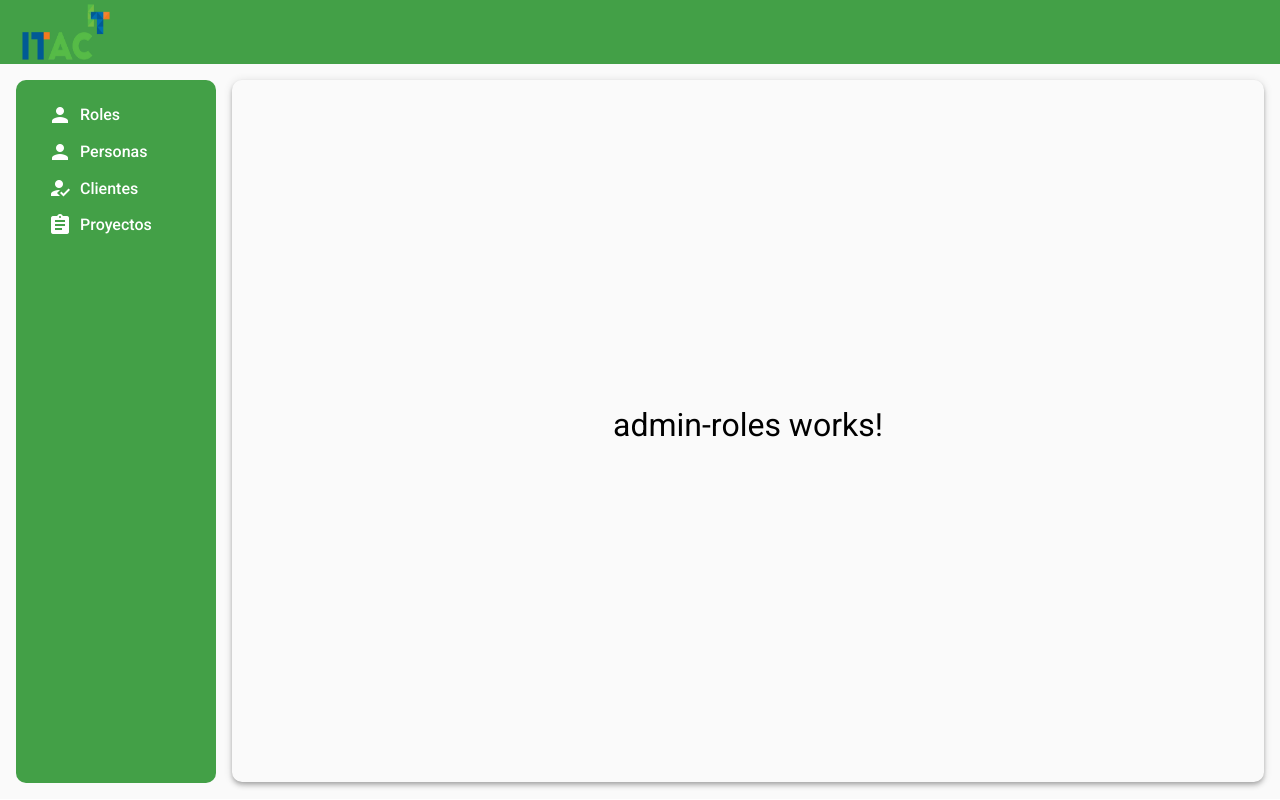
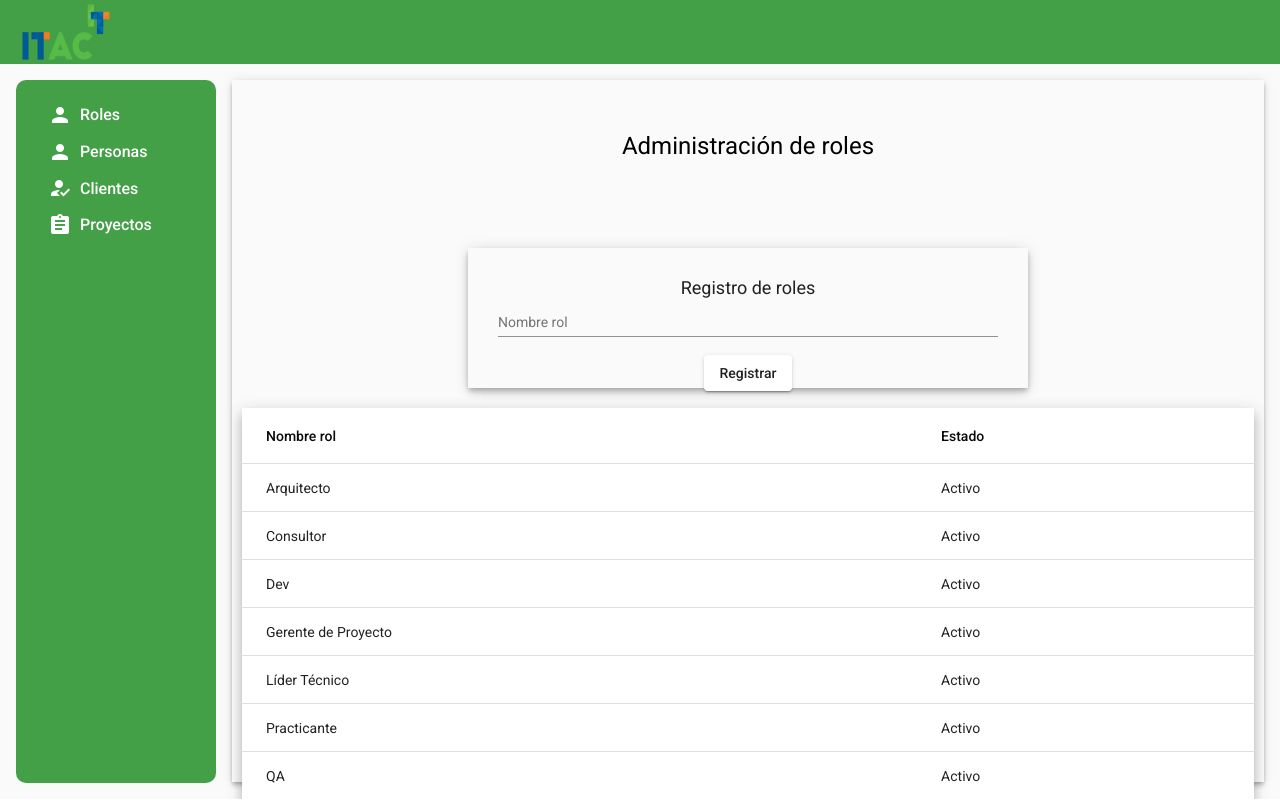
Before and after one commit to santiagoropero/frontend-sight, an Angular app: page /admin-roles in a window 1280 px wide. Built offline with nearby package versions, Linux system fonts and the light colour scheme.

Commit message:
Diseño de pantalla para admin de roles

```diff
--- a/src/app/pages/admin-roles/admin-roles.component.html
+++ b/src/app/pages/admin-roles/admin-roles.component.html
@@ -1 +1,47 @@
-<p>admin-roles works!</p>
+
+<div class="title">
+  <h1>Administración de roles</h1>
+</div>
+
+<div class="main-contenedor">
+
+  <form class="container mat-elevation-z5">
+
+    <div class="titleCard">
+      <span>Registro de roles</span>
+    </div>
+    <mat-form-field class="input-full-width">
+      <mat-label>Nombre rol</mat-label>
+      <input matInput>
+    </mat-form-field>
+
+    <br>
+
+    <div class="formBoton">
+      <button mat-raised-button class="boton">Registrar</button>
+    </div>
+
+
+  </form>
+
+</div>
+
+<div class="tabla">
+  <table mat-table [dataSource]="dataSource" class="mat-elevation-z8">
+
+
+    <ng-container matColumnDef="nameRol">
+      <th mat-header-cell *matHeaderCellDef>Nombre rol</th>
+      <td mat-cell *matCellDef="let element"> {{element.nameRol}} </td>
+    </ng-container>
+
+
+    <ng-container matColumnDef="state">
+      <th mat-header-cell *matHeaderCellDef>Estado</th>
+      <td mat-cell *matCellDef="let element"> {{element.state}} </td>
+    </ng-container>
+
+    <tr mat-header-row *matHeaderRowDef="displayedColumns"></tr>
+    <tr mat-row *matRowDef="let row; columns: displayedColumns;"></tr>
+  </table>
+</div>
--- a/src/app/pages/admin-roles/admin-roles.component.scss
+++ b/src/app/pages/admin-roles/admin-roles.component.scss
@@ -0,0 +1,50 @@
+.title {
+  display: flex;
+  justify-content: center;
+  padding: 50px;
+  color: black;
+}
+
+.container {
+  min-width: 150px;
+  max-width: 500px;
+  width: 100%;
+  padding: 30px;
+}
+
+.input-full-width {
+  width: 100%;
+}
+
+.boton {
+  display: flex;
+}
+
+.formBoton {
+  display: flex;
+  justify-content: center;
+}
+
+
+.main-contenedor {
+  height: 20%;
+  display: flex;
+  padding: 20px;
+  justify-content: center;
+}
+
+.titleCard {
+  display: flex;
+  justify-content: center;
+  font-size: large;
+}
+
+.tabla {
+  display: flex;
+  justify-content: center;
+}
+table {
+  width: 100%;
+  margin-left: 10px;
+  margin-right: 10px;
+}
--- a/src/app/pages/admin-roles/admin-roles.component.ts
+++ b/src/app/pages/admin-roles/admin-roles.component.ts
@@ -1,11 +1,28 @@
 import { Component, OnInit } from '@angular/core';
+export interface PeriodicElement {
+  nameRol: string;
+  state: string;
+}
+
+const ELEMENT_DATA: PeriodicElement[] = [
+  {nameRol: 'Arquitecto', state: 'Activo'},
+  {nameRol: 'Consultor', state: 'Activo'},
+  {nameRol: 'Dev', state: 'Activo'},
+  {nameRol: 'Gerente de Proyecto', state: 'Activo'},
+  {nameRol: 'Líder Técnico', state: 'Activo'},
+  {nameRol: 'Practicante', state: 'Activo'},
+  {nameRol: 'QA', state: 'Activo'}
+];
 
 @Component({
   selector: 'itac-admin-roles',
   templateUrl: './admin-roles.component.html',
-  styleUrls: ['./admin-roles.component.scss']
+  styleUrls: ['./admin-roles.component.scss'],
 })
 export class AdminRolesComponent implements OnInit {
+
+  displayedColumns: string[] = ['nameRol', 'state',];
+  dataSource = ELEMENT_DATA;
 
   constructor() { }
 
--- a/src/app/shared/components/header/header.component.scss
+++ b/src/app/shared/components/header/header.component.scss
@@ -18,12 +18,12 @@ mat-sidenav {
   height: calc(100vh - 98px);
   margin: 16px;
   margin-left: 32px;
-  display: flex;
-  justify-content: center;
-  align-items: center;
-  font-size: 2rem;
-  color: black;
-  border-radius: 10px;
+  // display: flex;
+  // justify-content: center;
+  // align-items: center;
+  // font-size: 2rem;
+  // color: black;
+  // border-radius: 10px;
 }
 
 mat-sidenav-container {
--- a/src/styles.scss
+++ b/src/styles.scss
@@ -37,3 +37,8 @@ $frontend-sight-theme: mat.define-light-theme((
 
 html, body { height: 100%; }
 body { margin: 0; font-family: Roboto, "Helvetica Neue", sans-serif; }
+
+.mat-header-cell {
+  color: rgba(0, 0, 0, 0.966);
+  font-size: 14px;
+}
```
Also changed, not shown: src/app/shared/shared.module.ts (+11 -2 lines).
